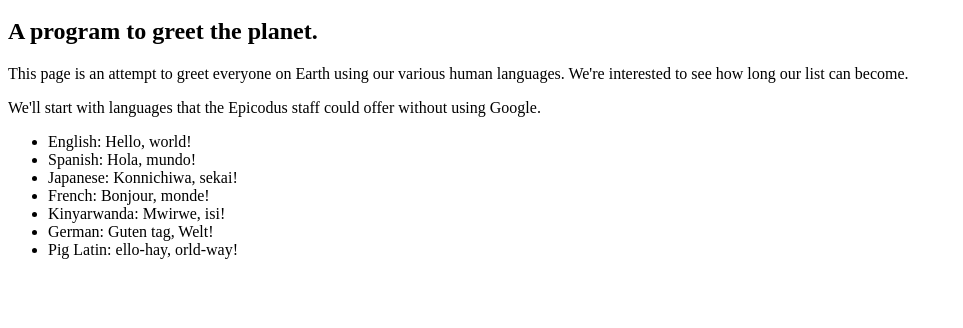
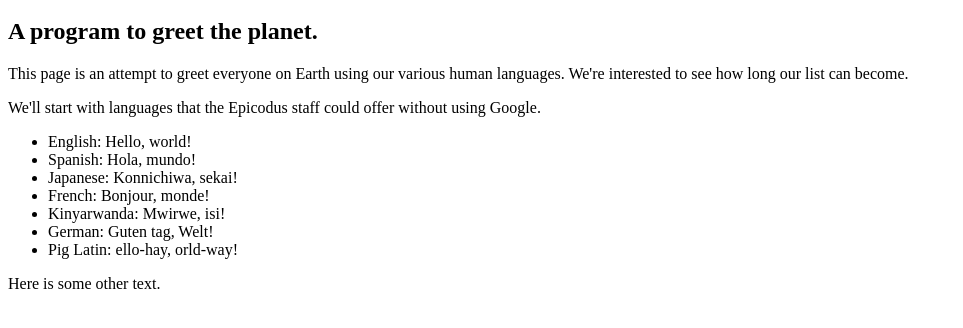
Before and after one commit to k9w/hello-world, a plain HTML site: page hello-world.html in a window 1280 px wide. Shown: the part 48-376 px from the top of the page, without its empty margins (0-963 px from the left). Drawn offline with Linux system fonts and the light colour scheme.

Commit message:
Add another line.

```diff
--- a/hello-world.html
+++ b/hello-world.html
@@ -19,6 +19,8 @@
   <li> Pig Latin: ello-hay, orld-way! </li>
 </ul>
 
+<p>Here is some other text.</p>
+
 </body>
 
 </html>
```
